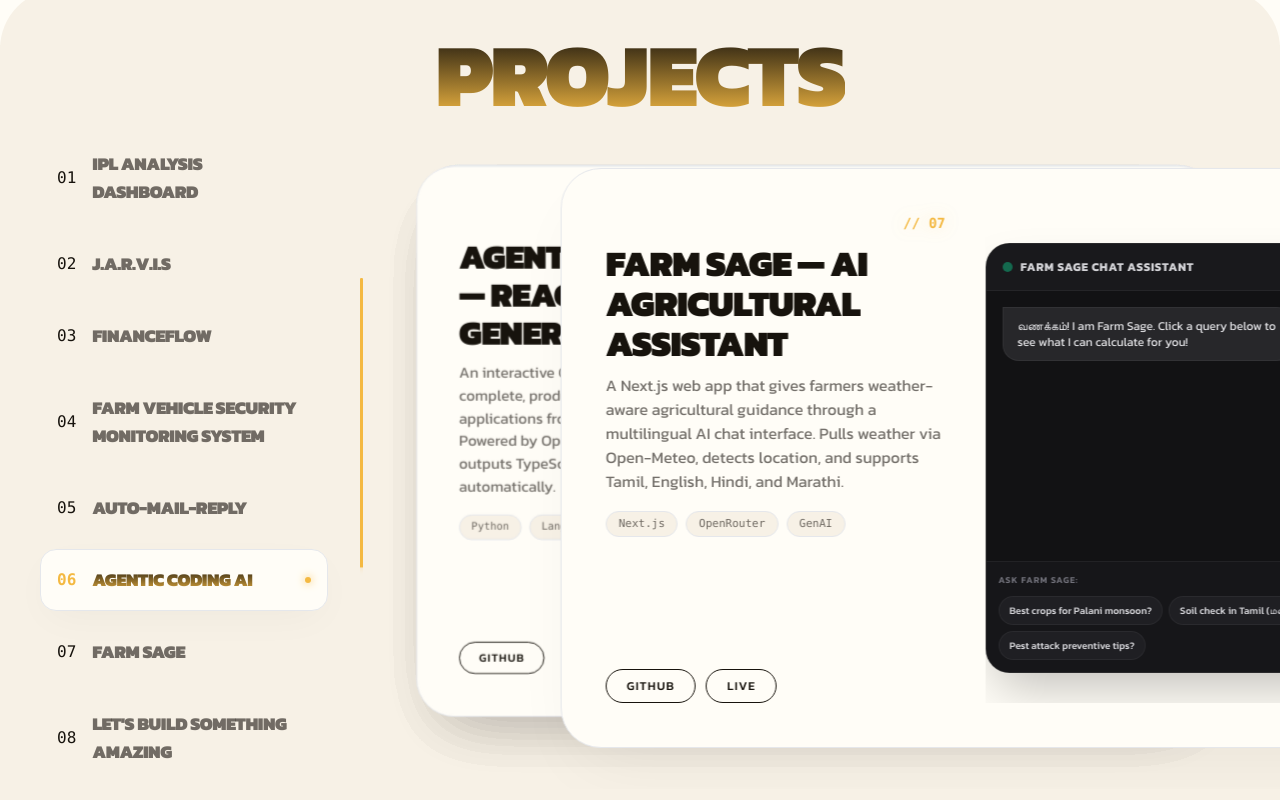
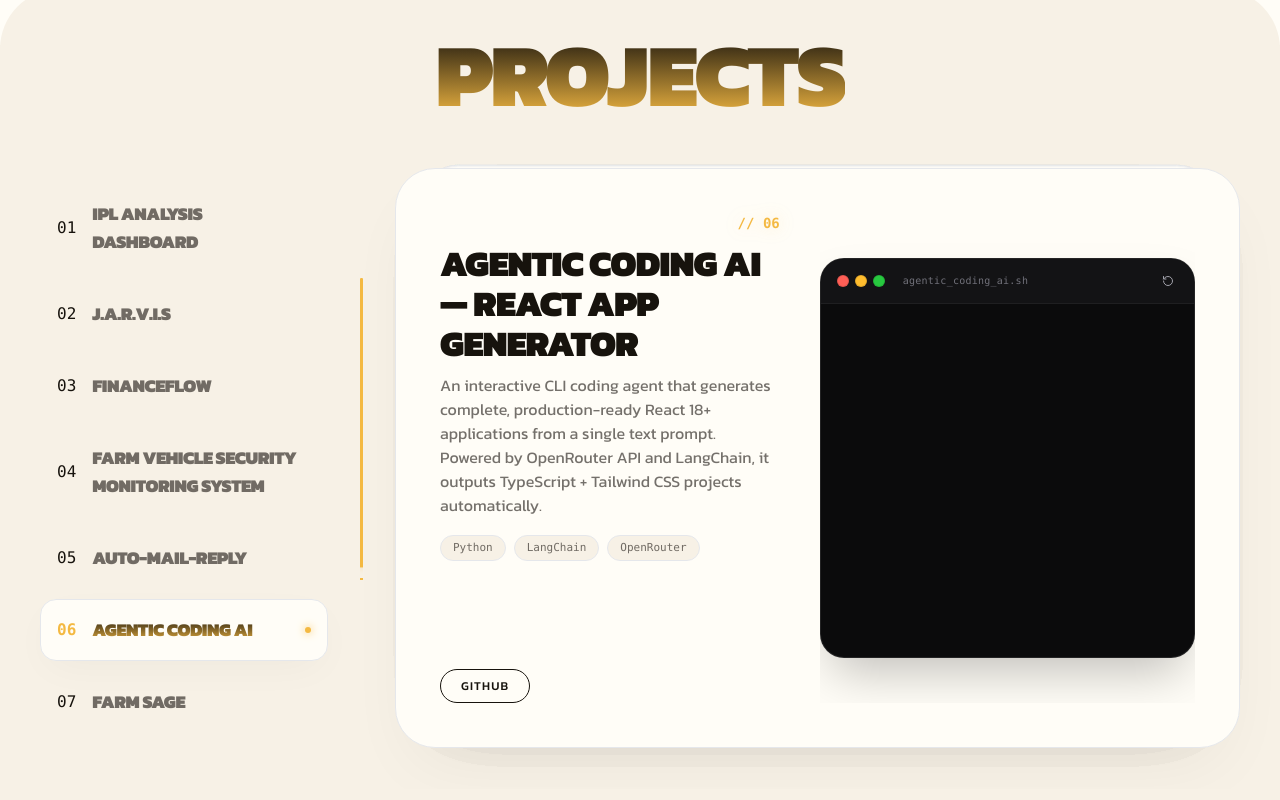
Before and after one commit to Kaviyarasu24/potfolio_kaviyarasu_p, a React (Vite) app: page / in a window 1280 px wide. Shown: the part 4263-5063 px from the top of the page. Built offline with nearby package versions, Linux system fonts and the light colour scheme.

Commit message:
remove let's build something amazing CTA card from projects section

```diff
--- a/src/components/ProjectsSection.tsx
+++ b/src/components/ProjectsSection.tsx
@@ -103,18 +103,8 @@ const PROJECTS: ProjectData[] = [
   },
 ];
 
-// Combine projects and CTA card into a single card deck structure
-const CARDS = [
-  ...PROJECTS.map(p => ({ ...p, isCTA: false })),
-  {
-    isCTA: true,
-    number: '08',
-    category: 'Collaboration',
-    name: "Let's build something amazing",
-    description: "Looking for an internship, open-source collaboration, or just want to chat about AI & Data Science? Let's connect!",
-    images: [],
-  }
-];
+// Combine projects into a single card deck structure
+const CARDS = PROJECTS.map(p => ({ ...p, isCTA: false }));
 
 /* ── Landscape carousel ── */
 const LandscapeCarousel = ({ images, name }: { images: string[]; name: string }) => {
```
